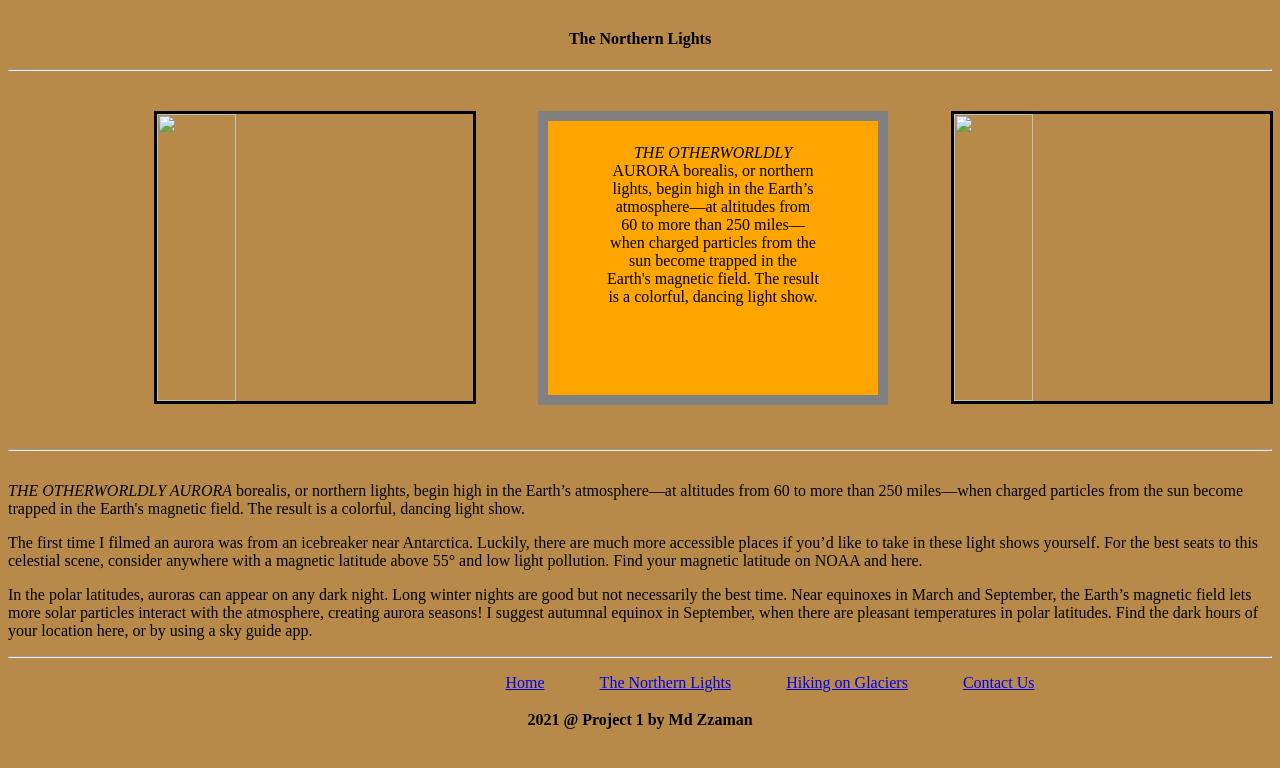
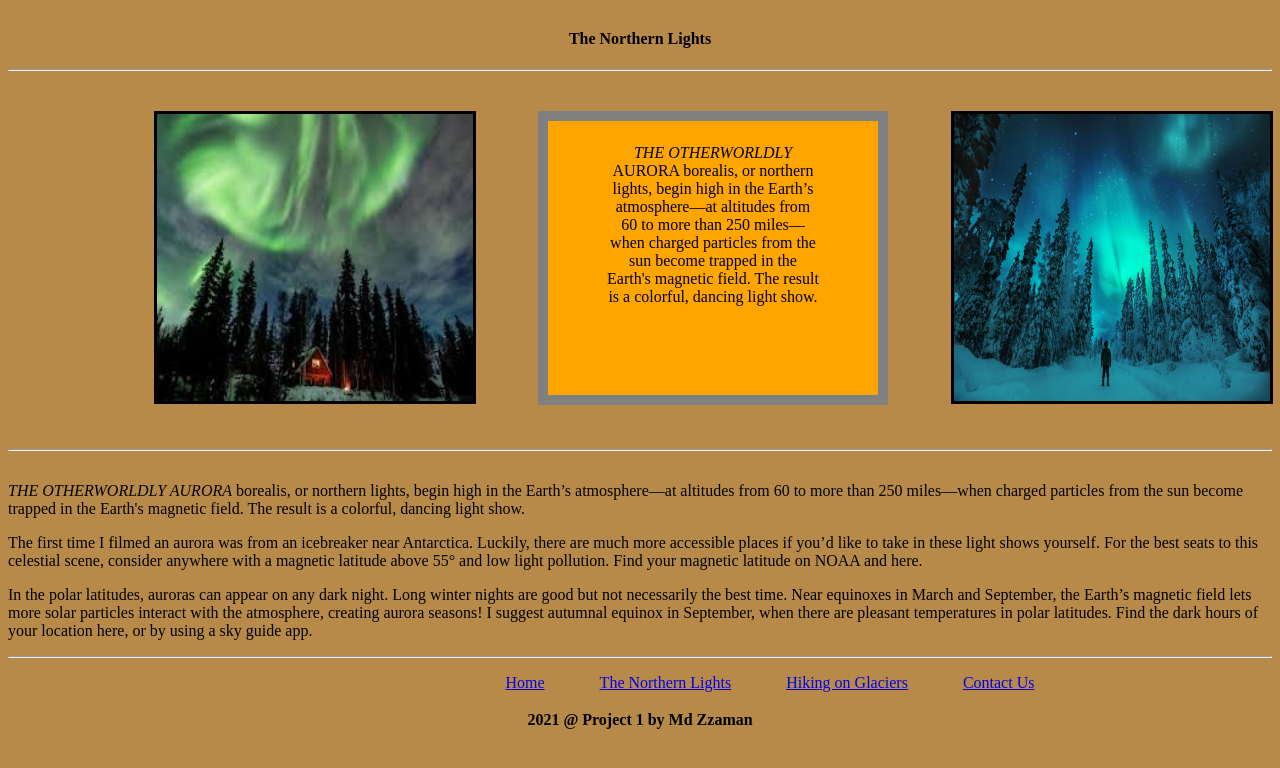
Before and after one commit to mdzzaman01/mdzzaman01.github.io, a plain HTML site: page NorthernLights.html in a window 1280 px wide. Drawn offline with Linux system fonts and the light colour scheme.

Commit message:
Update NorthernLights.html

```diff
--- a/NorthernLights.html
+++ b/NorthernLights.html
@@ -15,7 +15,7 @@
 		<hr>
 
 		<div class="northern1">
-			<img src="photos/northern1.jpeg" alt="">
+			<img src="northern1.jpeg" alt="">
 		</div>
 
 		<div class="text2">
@@ -23,7 +23,7 @@
 		</div>
 
 		<div class="northern3">
-			<img src="photos/northern3.jpeg" alt="">
+			<img src="northern3.jpeg" alt="">
 		</div>
 
 	</div><br><br>
```
